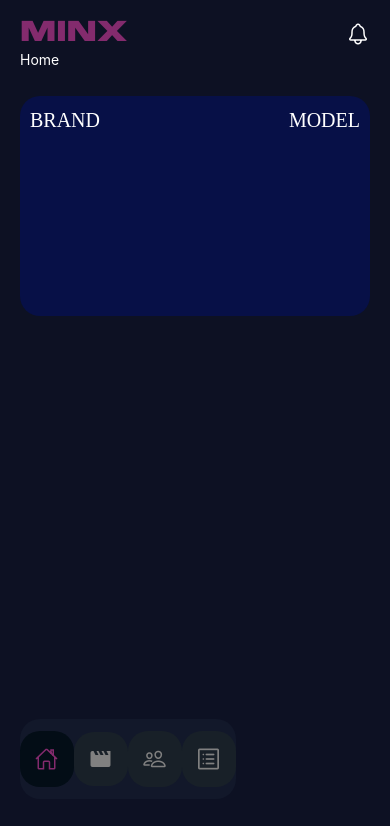
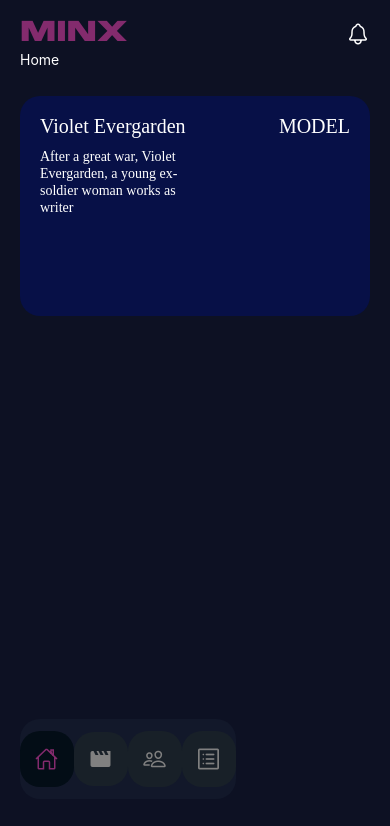
Before and after one commit to draqist/Minx, a React Native app: screen /Home in a window 390 px wide. Shown: the top 826 px of the page. Built offline with nearby package versions, Linux system fonts and the light colour scheme.

Commit message:
feat: building the card component

```diff
--- a/screens/Home.tsx
+++ b/screens/Home.tsx
@@ -42,15 +42,18 @@ const Home = () => {
             marginTop: 28,
             borderRadius: 20,
             flexDirection: "row",
-            paddingHorizontal: 10,
-            paddingVertical: 12,
+            paddingHorizontal: 20,
+            paddingVertical: 18,
           }}
         >
           <View style={{ flex: 1, alignItems: "flex-start" }}>
             <Text
-              style={{ color: "white", fontSize: 20, fontFamily: "heading" }}
+              style={{ color: "white", fontSize: 20, fontFamily: "heading", marginBottom: 10 }}
             >
-              BRAND
+              Violet Evergarden
+            </Text>
+            <Text style={{color: "white", fontSize: 14, fontFamily: "text"}}>
+              After a great war, Violet Evergarden, a young ex-soldier woman works as writer
             </Text>
           </View>
           <View style={{ flex: 1, alignItems: "flex-end" }}>
```
